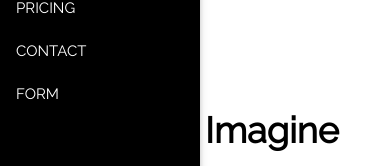
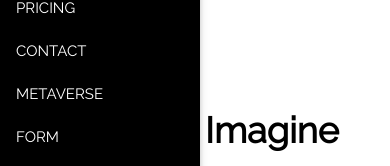
Before and after one commit to ConnectMeta/connect, a plain HTML site: page index.html in a window 390 px wide. Both pictures are taken after a click on the link 367 px from the left and 29 px from the top of the page. Shown: the part 206-372 px from the top of the page. Drawn offline with nearby package versions, Linux system fonts and the light colour scheme; a script that the page names is missing.

Commit message:
Mobile Rebuild

```diff
--- a/index.html
+++ b/index.html
@@ -53,6 +53,7 @@ resulting is possible mental health problems. This is why we have developed a pl
   <a href="#work" onclick="w3_close()" class="w3-bar-item w3-button">WORK</a>
   <a href="#pricing" onclick="w3_close()" class="w3-bar-item w3-button">PRICING</a>
   <a href="#contact" onclick="w3_close()" class="w3-bar-item w3-button">CONTACT</a>
+  <a href="/metaverse" onclick="w3_close()" class="w3-bar-item w3-button">METAVERSE</a>
   <a href="/form" onclick="w3_close()" class="w3-bar-item w3-button">FORM</a>
 </nav>
 
@@ -250,6 +251,7 @@ window.applicationCache.addEventListener('updateready', function(e) {
 
 }, false);
 
+
 </script>
 
 </body>
```
